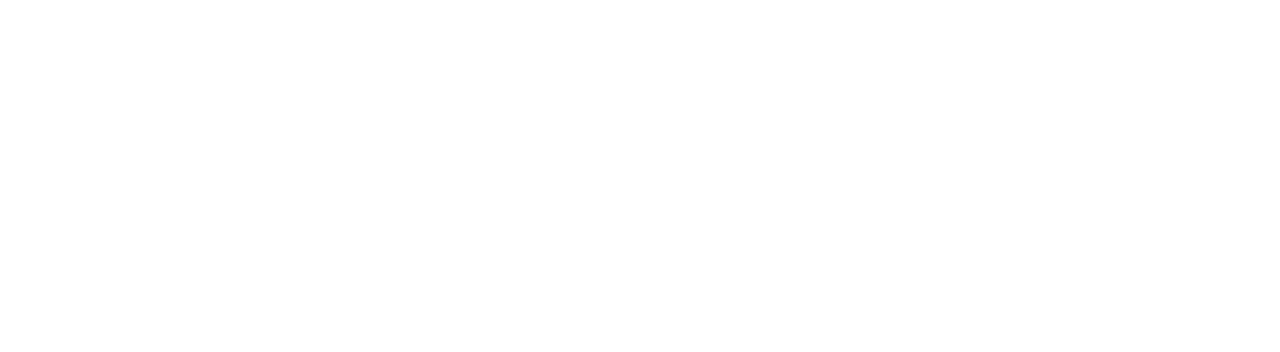
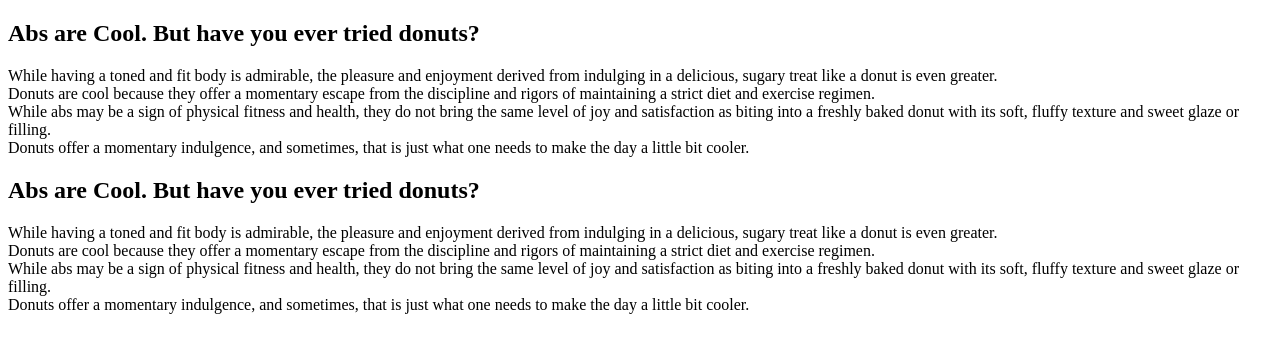
Before and after one commit to somunachima/threejs-donut, a plain HTML site: page index.html in a window 1280 px wide. Drawn offline with Linux system fonts and the light colour scheme.

Commit message:
add description for donut

```diff
--- a/index.html
+++ b/index.html
@@ -9,7 +9,34 @@
   </head>
   <body>
 
+    <section class="one">
+      <div class="container">
+        <div class="hero">
+          <h2>Abs are Cool. <span>But have you ever tried donuts?</span></h2>
+          <p>
+            While having a toned and fit body is admirable, the pleasure and enjoyment derived from indulging in a delicious, sugary treat like a donut is even greater. <br>
+            Donuts are cool because they offer a momentary escape from the discipline and rigors of maintaining a strict diet and exercise regimen. <br>
+            While abs may be a sign of physical fitness and health, they do not bring the same level of joy and satisfaction as biting into a freshly baked donut with its soft, fluffy texture and sweet glaze or filling. <br>
+            Donuts offer a momentary indulgence, and sometimes, that is just what one needs to make the day a little bit cooler.
+          </p>
+        </div>
+      </div>
+    </section>
 
-    <script type="module" src="/main.js"></script>
+    <section class="one">
+      <div class="container">
+        <div class="hero">
+          <h2>Abs are Cool. <span>But have you ever tried donuts?</span></h2>
+          <p>
+            While having a toned and fit body is admirable, the pleasure and enjoyment derived from indulging in a delicious, sugary treat like a donut is even greater. <br>
+            Donuts are cool because they offer a momentary escape from the discipline and rigors of maintaining a strict diet and exercise regimen. <br>
+            While abs may be a sign of physical fitness and health, they do not bring the same level of joy and satisfaction as biting into a freshly baked donut with its soft, fluffy texture and sweet glaze or filling. <br>
+            Donuts offer a momentary indulgence, and sometimes, that is just what one needs to make the day a little bit cooler.
+          </p>
+        </div>
+      </div>
+    </section>
+
+    <script type="module" src="/js/script.js"></script>
   </body>
 </html>
```
